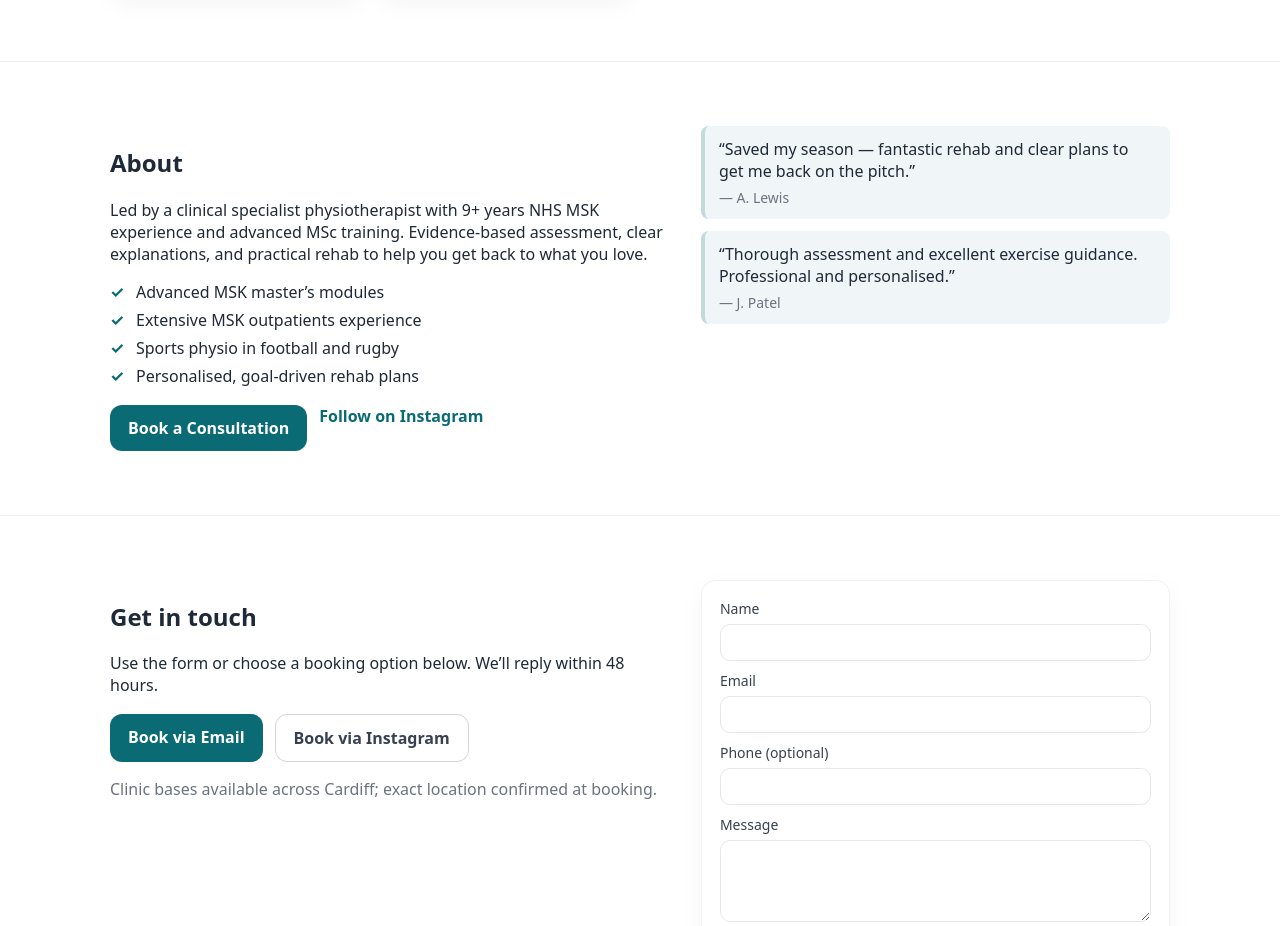
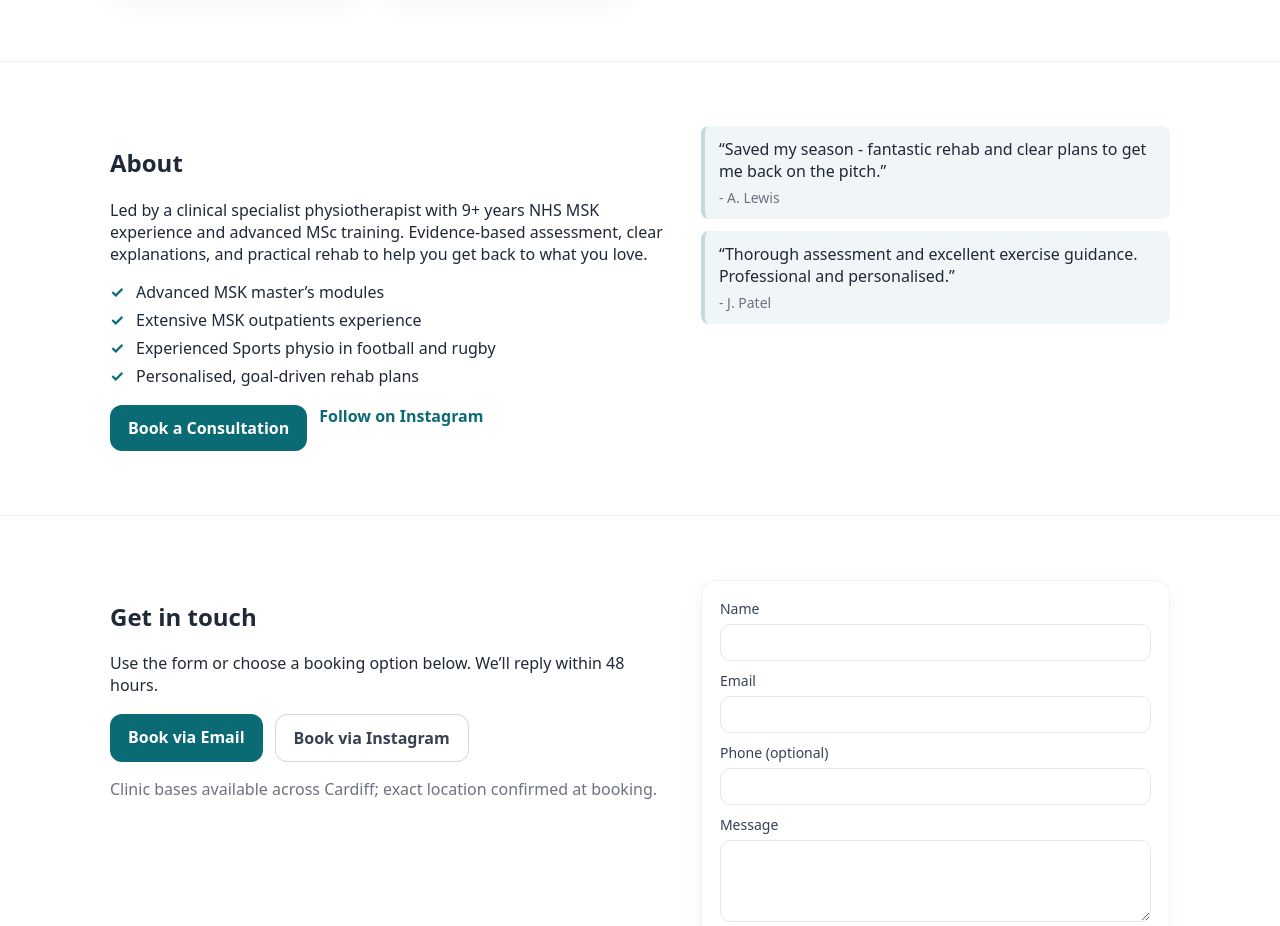
Before and after one commit to da276443/precision-physio-website, a plain HTML site: page index.html in a window 1280 px wide. Shown: the part 1188-2114 px from the top of the page. Drawn offline with Linux system fonts and the light colour scheme.

Commit message:
Update index.html

```diff
--- a/index.html
+++ b/index.html
@@ -83,7 +83,7 @@
           <ul class="ticks">
             <li>Advanced MSK master’s modules</li>
             <li>Extensive MSK outpatients experience</li>
-            <li>Sports physio in football and rugby</li>
+            <li>Experienced Sports physio in football and rugby</li>
             <li>Personalised, goal-driven rehab plans</li>
           </ul>
           <div class="cta-row">
@@ -92,8 +92,8 @@
           </div>
         </div>
         <div class="quotes">
-          <blockquote>“Saved my season — fantastic rehab and clear plans to get me back on the pitch.”<span>— A. Lewis</span></blockquote>
-          <blockquote>“Thorough assessment and excellent exercise guidance. Professional and personalised.”<span>— J. Patel</span></blockquote>
+          <blockquote>“Saved my season - fantastic rehab and clear plans to get me back on the pitch.”<span>- A. Lewis</span></blockquote>
+          <blockquote>“Thorough assessment and excellent exercise guidance. Professional and personalised.”<span>- J. Patel</span></blockquote>
         </div>
       </div>
     </section>
```
